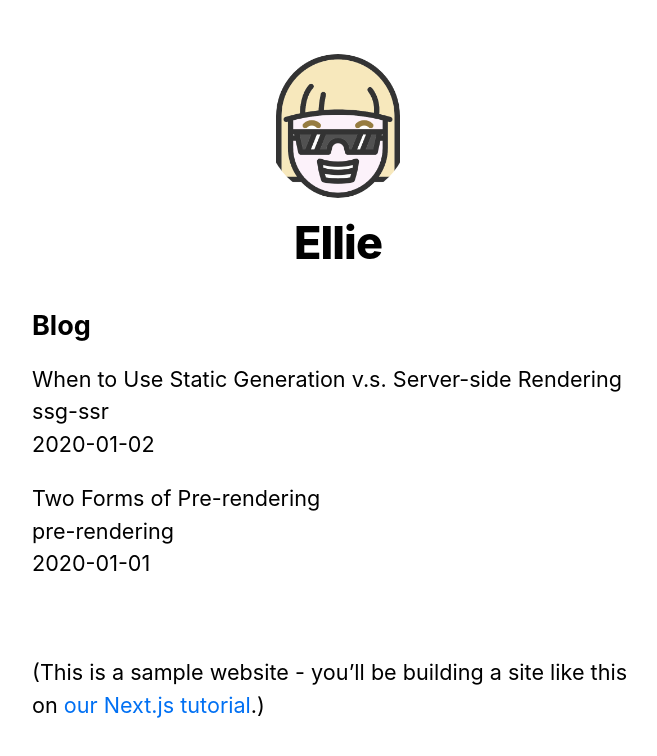
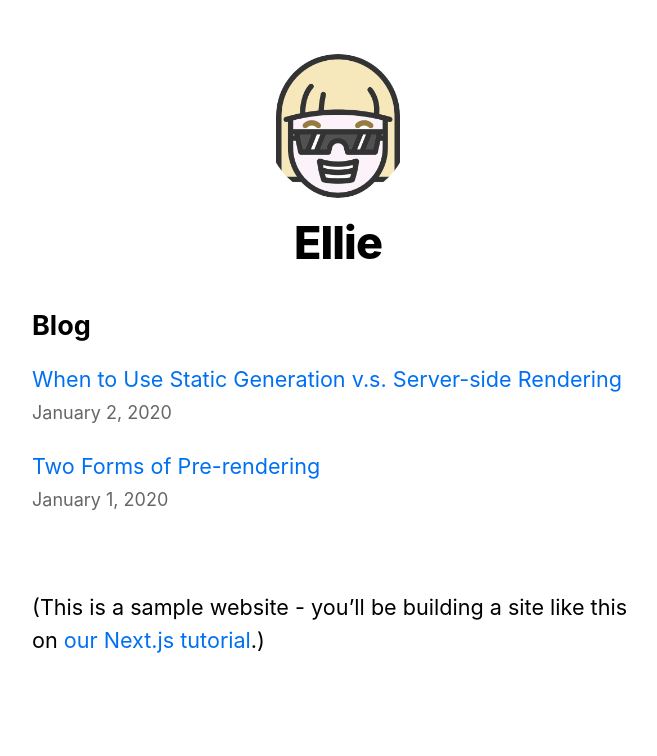
Before and after one commit to ellie-xyb/simply-blog-with-nextjs, a Next.js app: page / in a window 1280 px wide. Shown: the top 756 px of the page, without its empty margins (302-959 px from the left). Built offline with nearby package versions, Linux system fonts and the light colour scheme.

Commit message:
add css style and link between different page

```diff
--- a/pages/index.js
+++ b/pages/index.js
@@ -1,5 +1,6 @@
 import Head from 'next/head'
 import Link from 'next/link'
+import Date from '../components/date'
 import Layout, { siteTitle } from '../components/layout'
 import utilStyles from '../styles/utils.module.css'
 import { getSortedPostsData } from '../lib/posts'
@@ -25,11 +26,13 @@
           <ul className={utilStyles.list}>
             {allPostsData.map(({ id, date, title }) => (
               <li className={utilStyles.listItem} key={id}>
-                {title}
+                <Link href={`/posts/${id}`}>
+                  <a>{title}</a>
+                </Link>
                 <br />
-                {id}
-                <br />
-                {date}
+                <small className={utilStyles.lightText}>
+                  <Date dateString={date} />
+                </small>
               </li>
             ))}
           </ul>
```
Also changed, not shown: pages/posts/[id].js (+8 -7 lines).
